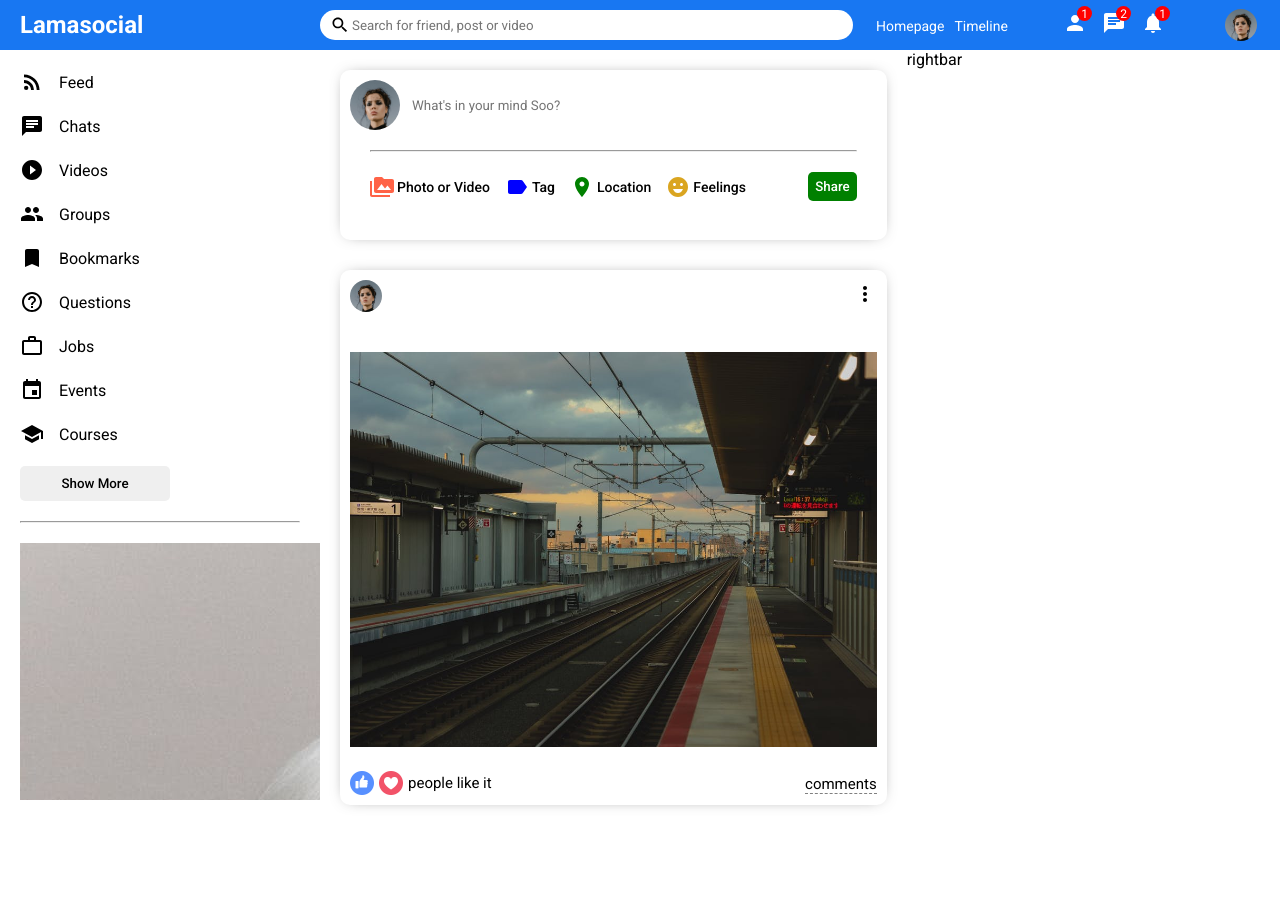
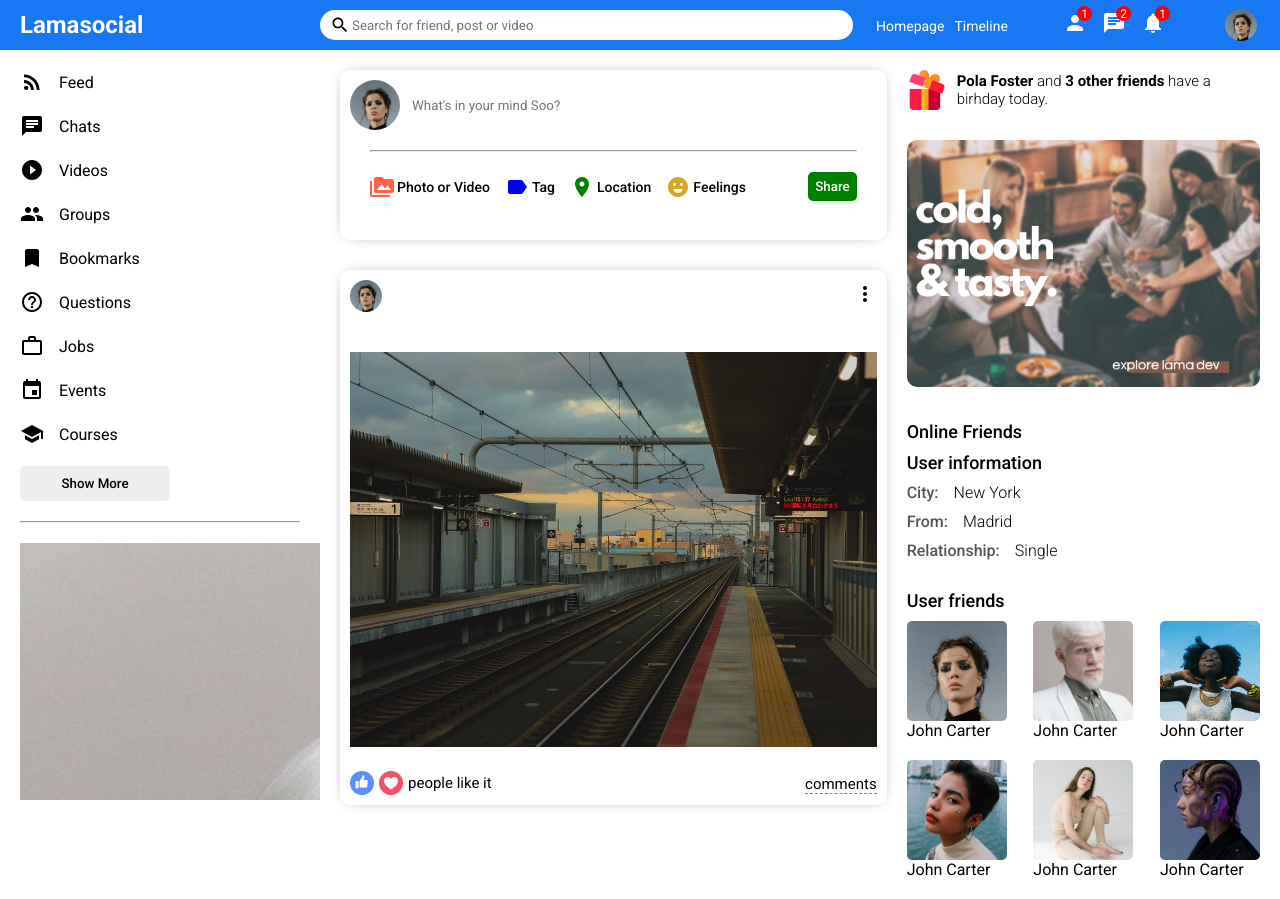
Before and after one commit to skwak0205/MERN_Social_Media, a JavaScript app in the folder frontend/: page / in a window 1280 px wide. Before the commit the page ends 855 px from the top, so only its background shows below. Built offline with nearby package versions, Linux system fonts and the light colour scheme; the HTML template or start-up script is replaced by a standard one.

Commit message:
rightbar component 추가

```diff
--- a/frontend/src/components/rightbar/Rightbar.css
+++ b/frontend/src/components/rightbar/Rightbar.css
@@ -1,3 +1,83 @@
 .rightbar {
   flex: 3.5;
 }
+
+.rightbarWrapper {
+  padding: 20px 20px 0 0;
+}
+
+.birthdayContainer {
+  display: flex;
+  align-items: center;
+}
+
+.birthdayImg {
+  width: 40px;
+  height: 40px;
+  margin-right: 10px;
+}
+
+.birthdayText {
+  font-weight: 300;
+  font-size: 15px;
+}
+
+.rightbarAd {
+  width: 100%;
+  border-radius: 10px;
+  margin: 30px 0;
+}
+
+.rightbarTitle {
+  margin-bottom: 20px;
+}
+
+.rightbarFriendList {
+  padding: 0;
+  margin: 0;
+  list-style: none;
+}
+
+.rightbarTitle {
+  font-size: 18px;
+  font-weight: 500;
+  margin-bottom: 10px;
+}
+
+.rightbarInfo {
+  margin-bottom: 30px;
+}
+
+.rightbarInfoItem {
+  margin-bottom: 10px;
+}
+
+.rightbarInfoKey {
+  font-weight: 500;
+  margin-right: 15px;
+  color: #555;
+}
+
+.rightbarInfoValue {
+  font-weight: 300;
+}
+
+.rightbarFollowings {
+  display: flex;
+  flex-wrap: wrap;
+  justify-content: space-between;
+}
+
+.rightbarFollowing {
+  display: flex;
+  flex-direction: column;
+  margin-bottom: 20px;
+  cursor: pointer;
+}
+
+.rightbarFollowingImg {
+  width: 100px;
+  height: 100px;
+  object-fit: cover;
+  border-radius: 5px;
+}
--- a/frontend/src/components/rightbar/Rightbar.js
+++ b/frontend/src/components/rightbar/Rightbar.js
@@ -1,7 +1,104 @@
 import './Rightbar.css';
 
 const Rightbar = () => {
-  return <div className='rightbar'>rightbar</div>;
+  return (
+    <div className='rightbar'>
+      <div className='rightbarWrapper'>
+        <div className='birthdayContainer'>
+          <img className='birthdayImg' src='assets/gift.png' alt='' />
+
+          <span className='birthdayText'>
+            <b>Pola Foster</b> and <b>3 other friends</b> have a birhday today.
+          </span>
+        </div>
+
+        <img className='rightbarAd' src='assets/ad.png' alt='' />
+
+        <h4 className='rightbarTitle'>Online Friends</h4>
+
+        <ul className='rightbarFriendList'></ul>
+
+        <h4 className='rightbarTitle'>User information</h4>
+
+        <div className='rightbarInfo'>
+          <div className='rightbarInfoItem'>
+            <span className='rightbarInfoKey'>City:</span>
+            <span className='rightbarInfoValue'>New York</span>
+          </div>
+
+          <div className='rightbarInfoItem'>
+            <span className='rightbarInfoKey'>From:</span>
+            <span className='rightbarInfoValue'>Madrid</span>
+          </div>
+
+          <div className='rightbarInfoItem'>
+            <span className='rightbarInfoKey'>Relationship:</span>
+            <span className='rightbarInfoValue'>Single</span>
+          </div>
+        </div>
+
+        <h4 className='rightbarTitle'>User friends</h4>
+
+        <div className='rightbarFollowings'>
+          <div className='rightbarFollowing'>
+            <img
+              src='assets/person/1.jpeg'
+              alt=''
+              className='rightbarFollowingImg'
+            />
+
+            <span className='rightbarFollowingName'>John Carter</span>
+          </div>
+
+          <div className='rightbarFollowing'>
+            <img
+              src='assets/person/2.jpeg'
+              alt=''
+              className='rightbarFollowingImg'
+            />
+
+            <span className='rightbarFollowingName'>John Carter</span>
+          </div>
+
+          <div className='rightbarFollowing'>
+            <img
+              src='assets/person/3.jpeg'
+              alt=''
+              className='rightbarFollowingImg'
+            />
+            <span className='rightbarFollowingName'>John Carter</span>
+          </div>
+
+          <div className='rightbarFollowing'>
+            <img
+              src='assets/person/4.jpeg'
+              alt=''
+              className='rightbarFollowingImg'
+            />
+            <span className='rightbarFollowingName'>John Carter</span>
+          </div>
+
+          <div className='rightbarFollowing'>
+            <img
+              src='assets/person/5.jpeg'
+              alt=''
+              className='rightbarFollowingImg'
+            />
+            <span className='rightbarFollowingName'>John Carter</span>
+          </div>
+
+          <div className='rightbarFollowing'>
+            <img
+              src='assets/person/6.jpeg'
+              alt=''
+              className='rightbarFollowingImg'
+            />
+            <span className='rightbarFollowingName'>John Carter</span>
+          </div>
+        </div>
+      </div>
+    </div>
+  );
 };
 
 export default Rightbar;
```
